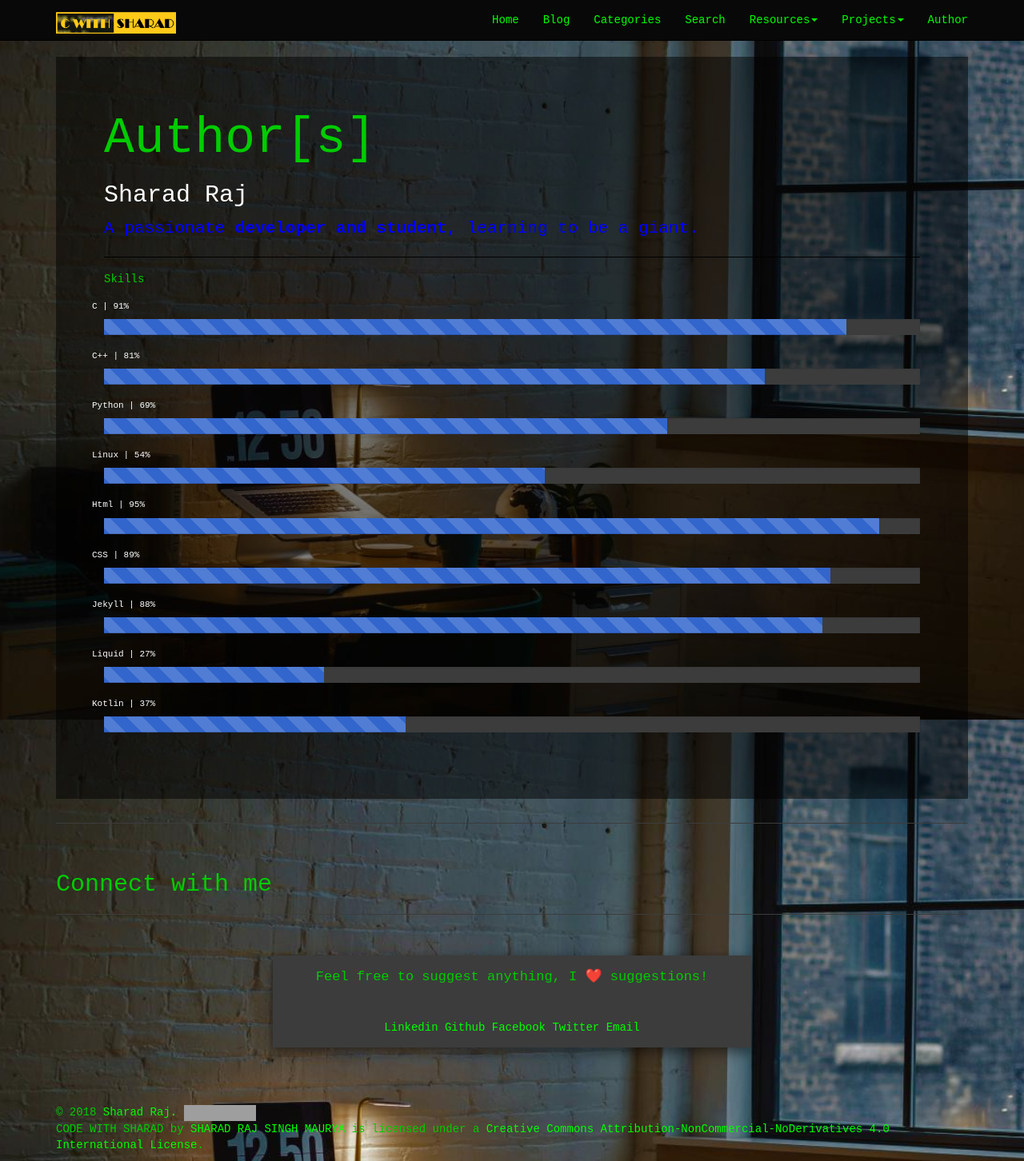
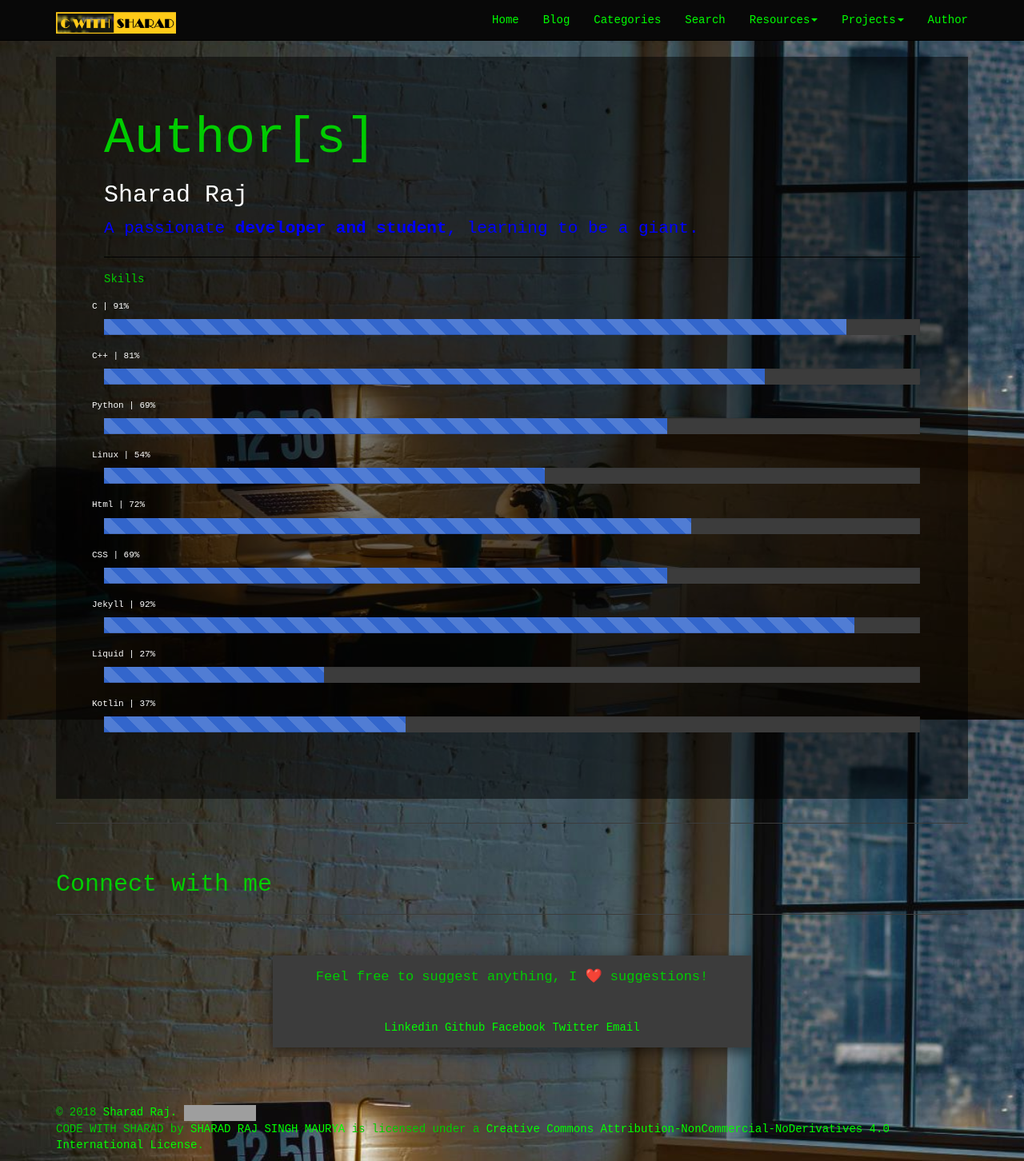
Before and after one commit to cwithsharad/cwithsharad.github.io, a Jekyll site: the page built from author.md, in a window 1280 px wide. Shown: the whole page at 80% size. Built offline with Jekyll 4.4.1, drawn with Linux system fonts in a browser that asks for light colours; emoji names are drawn with the system emoji font; grey boxes are pictures that could not be loaded.

Commit message:
Update _config.yml

```diff
--- a/_config.yml
+++ b/_config.yml
@@ -84,13 +84,13 @@
   level: 54
   color: info
 - title: Html
-  level: 95
+  level: 72
   color: info
 - title: CSS
-  level: 89
+  level: 69
   color: info
 - title: Jekyll
-  level: 88
+  level: 92
   color: info
 - title: Liquid
   level: 27
```
